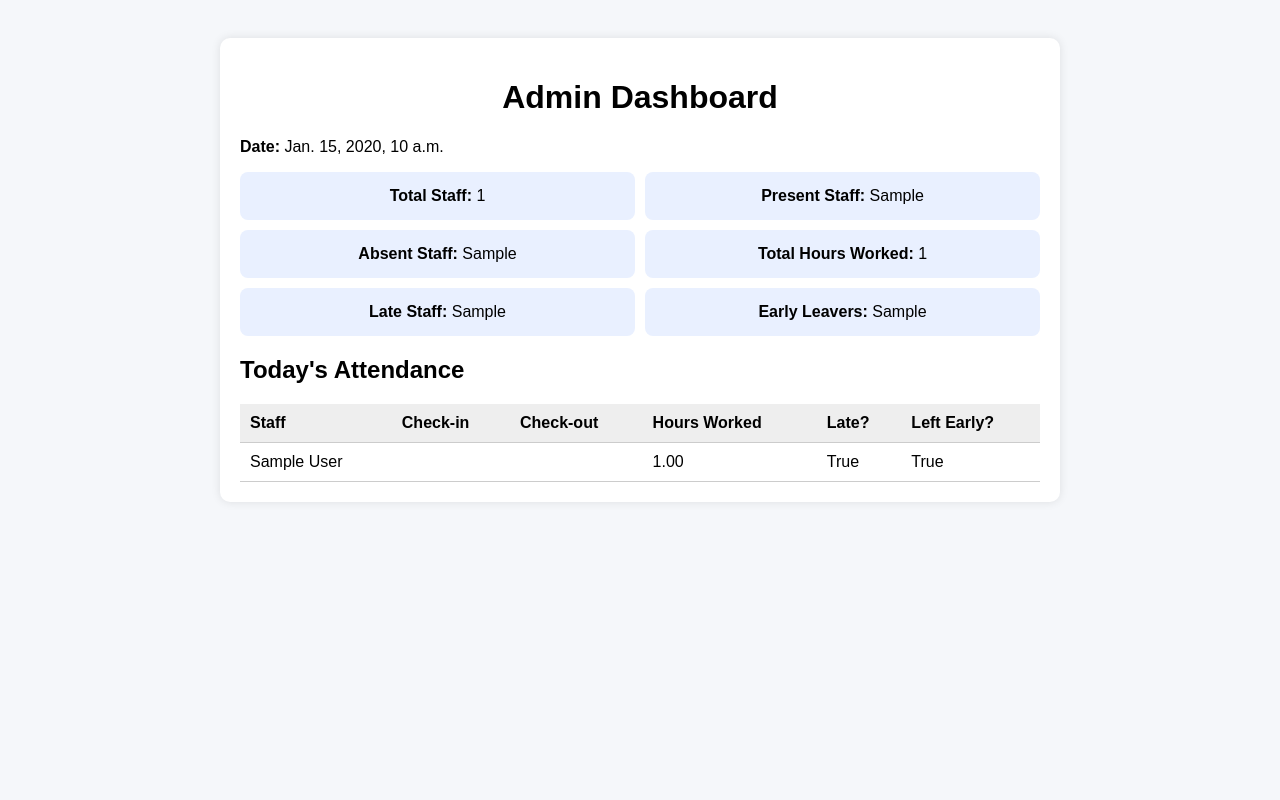
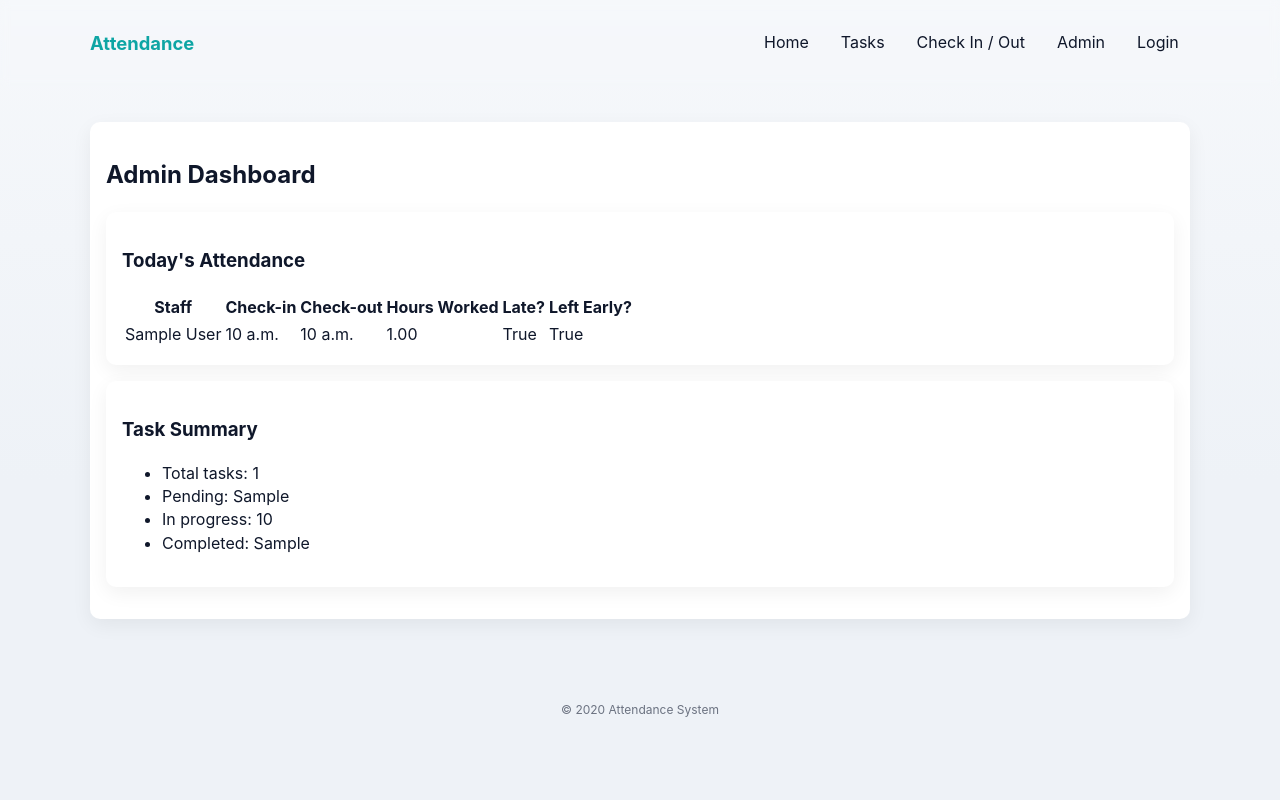
Before and after one commit to Kerleed/Attendance-system, a Django app: template admin_dashboard/templates/attendance/admin_dashboard.html in a window 1280 px wide. Run offline with Django 5.2, Linux system fonts and the light colour scheme; tables that the repository leaves empty hold one stand-in row (values such as "Sample post"); the template is opened without the code that fills it: values that come from a table or form of the project are taken from there, most other values are stand-ins (such as "Sample title", 1, 10 or a date in 2020).

Commit message:
Add backend views, urls, admin dashboard and frontend assets for testing

```diff
--- a/admin_dashboard/templates/attendance/admin_dashboard.html
+++ b/admin_dashboard/templates/attendance/admin_dashboard.html
@@ -1,68 +1,13 @@
-<!DOCTYPE html>
-<html lang="en">
-<head>
-    <meta charset="UTF-8">
-    <meta name="viewport" content="width=device-width, initial-scale=1.0">
-    <title>Admin Dashboard</title>
-    <style>
-        body {
-            font-family: Arial, sans-serif;
-            background: #f5f7fa;
-            padding: 30px;
-        }
-        .dashboard {
-            max-width: 800px;
-            margin: auto;
-            background: white;
-            border-radius: 10px;
-            padding: 20px;
-            box-shadow: 0 0 10px rgba(0,0,0,0.1);
-        }
-        h1 {
-            text-align: center;
-        }
-        .stats {
-            display: grid;
-            grid-template-columns: 1fr 1fr;
-            gap: 10px;
-            margin-bottom: 20px;
-        }
-        .stat {
-            background: #e9f0ff;
-            padding: 15px;
-            border-radius: 8px;
-            text-align: center;
-        }
-        table {
-            width: 100%;
-            border-collapse: collapse;
-            margin-top: 15px;
-        }
-        th, td {
-            padding: 10px;
-            border-bottom: 1px solid #ccc;
-            text-align: left;
-        }
-        th {
-            background-color: #eee;
-        }
-    </style>
-</head>
-<body>
-    <div class="dashboard">
-        <h1>Admin Dashboard</h1>
-        <p><strong>Date:</strong> {{ today }}</p>
+{% extends "attendance/base.html" %}
+{% block title %}Admin Dashboard{% endblock %}
 
-        <div class="stats">
-            <div class="stat"><strong>Total Staff:</strong> {{ total_staff }}</div>
-            <div class="stat"><strong>Present Staff:</strong> {{ present_staff }}</div>
-            <div class="stat"><strong>Absent Staff:</strong> {{ absent_staff }}</div>
-            <div class="stat"><strong>Total Hours Worked:</strong> {{ total_hours_worked }}</div>
-            <div class="stat"><strong>Late Staff:</strong> {{ late_staff }}</div>
-            <div class="stat"><strong>Early Leavers:</strong> {{ early_leavers }}</div>
-        </div>
+{% block content %}
+  <section class="card">
+    <h1>Admin Dashboard</h1>
 
-        <h2>Today's Attendance</h2>
+    <div class="grid">
+      <div class="card">
+        <h3>Today's Attendance</h3>
         <table>
             <thead>
                 <tr>
@@ -78,8 +23,8 @@
                 {% for record in attendance_today %}
                 <tr>
                     <td>{{ record.staff.first_name }} {{ record.staff.surname }}</td>
-                    <td>{{ record.sign_in_time }}</td>
-                    <td>{{ record.sign_out_time }}</td>
+                    <td>{{ record.check_in }}</td>
+                    <td>{{ record.check_out }}</td>
                     <td>{{ record.hours_worked }}</td>
                     <td>{{ record.is_late }}</td>
                     <td>{{ record.left_early }}</td>
@@ -91,6 +36,17 @@
                 {% endfor %}
             </tbody>
         </table>
+      </div>
+
+      <div class="card">
+        <h3>Task Summary</h3>
+        <ul>
+          <li>Total tasks: {{ total_tasks }}</li>
+          <li>Pending: {{ pending_tasks }}</li>
+          <li>In progress: {{ in_progress_tasks }}</li>
+          <li>Completed: {{ completed_tasks }}</li>
+        </ul>
+      </div>
     </div>
-</body>
-</html>
+  </section>
+{% endblock %}
--- /dev/null
+++ b/attendance/static/attendance/css/attendance.css
@@ -0,0 +1,50 @@
+:root{
+  --bg:#f6f8fb;
+  --card:#ffffff;
+  --muted:#6b7280;
+  --accent:#0ea5a4;
+  --accent-600:#08908d;
+  --text:#0f172a;
+  --radius:10px;
+  --shadow: 0 6px 20px rgba(12,14,20,0.06);
+  --gap:1rem;
+}
+*{box-sizing:border-box}
+html,body{height:100%}
+body{
+  margin:0;
+  font-family:Inter,system-ui,-apple-system,Segoe UI,Roboto,"Helvetica Neue",Arial;
+  color:var(--text);
+  background:linear-gradient(180deg, var(--bg), #eef2f7 60%);
+  -webkit-font-smoothing:antialiased;
+  -moz-osx-font-smoothing:grayscale;
+  line-height:1.45;
+}
+.container{width:min(1100px,94%);margin:0 auto;padding:1.25rem 0;}
+.site-header{background:transparent;padding:0.6rem 0;position:sticky;top:0;z-index:40;backdrop-filter: blur(4px);}
+.header-inner{display:flex;align-items:center;justify-content:space-between;gap:var(--gap)}
+.brand{font-weight:700;color:var(--accent);text-decoration:none;font-size:1.15rem}
+.nav-toggle{display:none;background:none;border:0;font-size:1.2rem}
+.site-nav ul{list-style:none;margin:0;padding:0;display:flex;gap:0.6rem;align-items:center}
+.site-nav a{color:var(--text);text-decoration:none;padding:0.45rem 0.7rem;border-radius:8px}
+.site-nav a:hover{background:#f1f5f9}
+.muted{color:var(--muted)}
+.site-footer{padding:1.5rem 0;text-align:center;color:var(--muted);font-size:0.9rem}
+.card{background:var(--card);border-radius:var(--radius);box-shadow:var(--shadow);padding:1rem;margin:1rem 0}
+.page-header{display:flex;gap:1rem;align-items:center;justify-content:space-between;margin-bottom:0.5rem}
+.btn{background:var(--accent);color:white;border:0;padding:0.55rem 0.8rem;border-radius:8px;text-decoration:none;cursor:pointer;font-weight:600}
+.btn:hover{background:var(--accent-600)}
+.btn-ghost{background:transparent;border:1px solid #e6edf3;color:var(--text)}
+.btn-sm{padding:0.3rem 0.5rem;font-size:0.9rem;border-radius:6px}
+.task-list{list-style:none;padding:0;margin:0}
+.task-item{display:flex;justify-content:space-between;align-items:center;padding:0.5rem 0;border-bottom:1px solid #f1f5f9}
+.task-item .small{font-size:0.85rem}
+.status.pending{color:#f59e0b;font-weight:700}
+.status.in_progress{color:#0ea5a4;font-weight:700}
+.status.completed{color:#16a34a;font-weight:700}
+@media (max-width:720px){
+  .nav-toggle{display:block}
+  .site-nav{display:none}
+  .site-nav.open{display:block;background:transparent;margin-top:0.5rem}
+  .site-nav ul{flex-direction:column;gap:0.25rem}
+}
```
Also changed, not shown: attendance/templates/attendance/task_list.html (added, +29 -0 lines), attendance/views.py (+56 -37 lines), attendance/urls.py (line endings or trailing spaces).
